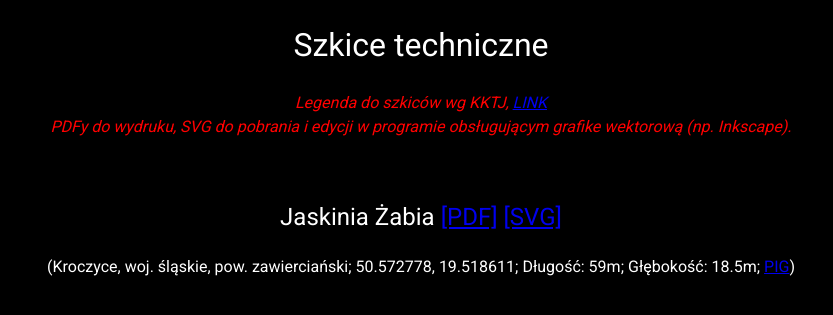
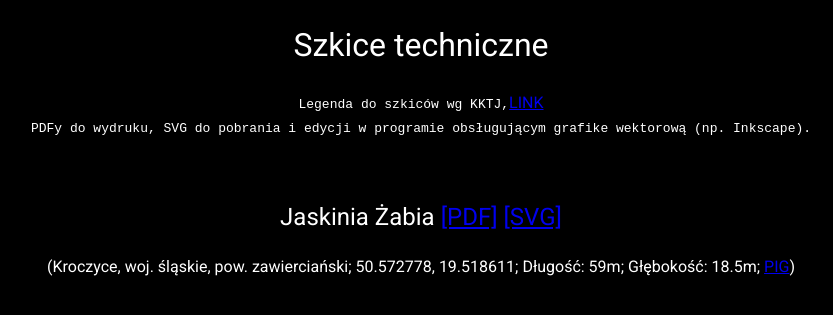
Before and after one commit to dziury/szkice, a Jekyll site: the page built from index.md, in a window 1280 px wide. Shown: the top 315 px of the page, without its empty margins (219-1052 px from the left). Built offline with Jekyll 4.4.1, drawn with Linux system fonts in a browser that asks for light colours; our own code applies the rules of GitHub Pages for plain Markdown files.

Commit message:
Update index.md

```diff
--- a/index.md
+++ b/index.md
@@ -1,6 +1,6 @@
 # Szkice techniczne
-<span style="color:red; font-size:1;"><i> Legenda do szkiców wg KKTJ, [LINK](https://kktj.pl/Portals/0/szkice/legenda.pdf) <br>
-PDFy do wydruku, SVG do pobrania i edycji w programie obsługującym grafike wektorową (np. Inkscape). </i></span>
+<code> Legenda do szkiców wg KKTJ,</code>[LINK](https://kktj.pl/Portals/0/szkice/legenda.pdf) <br>
+<code>PDFy do wydruku, SVG do pobrania i edycji w programie obsługującym grafike wektorową (np. Inkscape). </code>
 
 <br>
 
```
